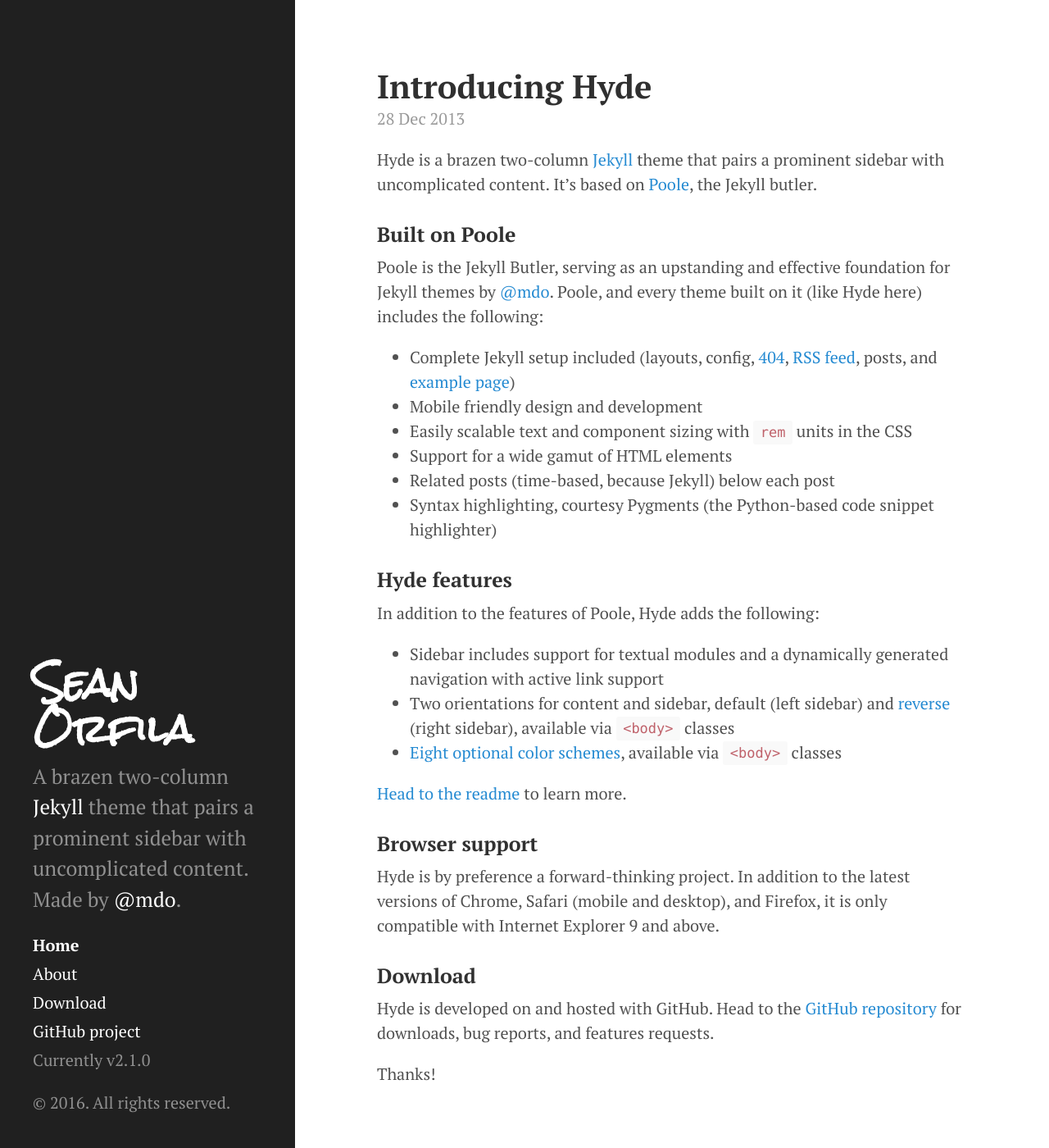
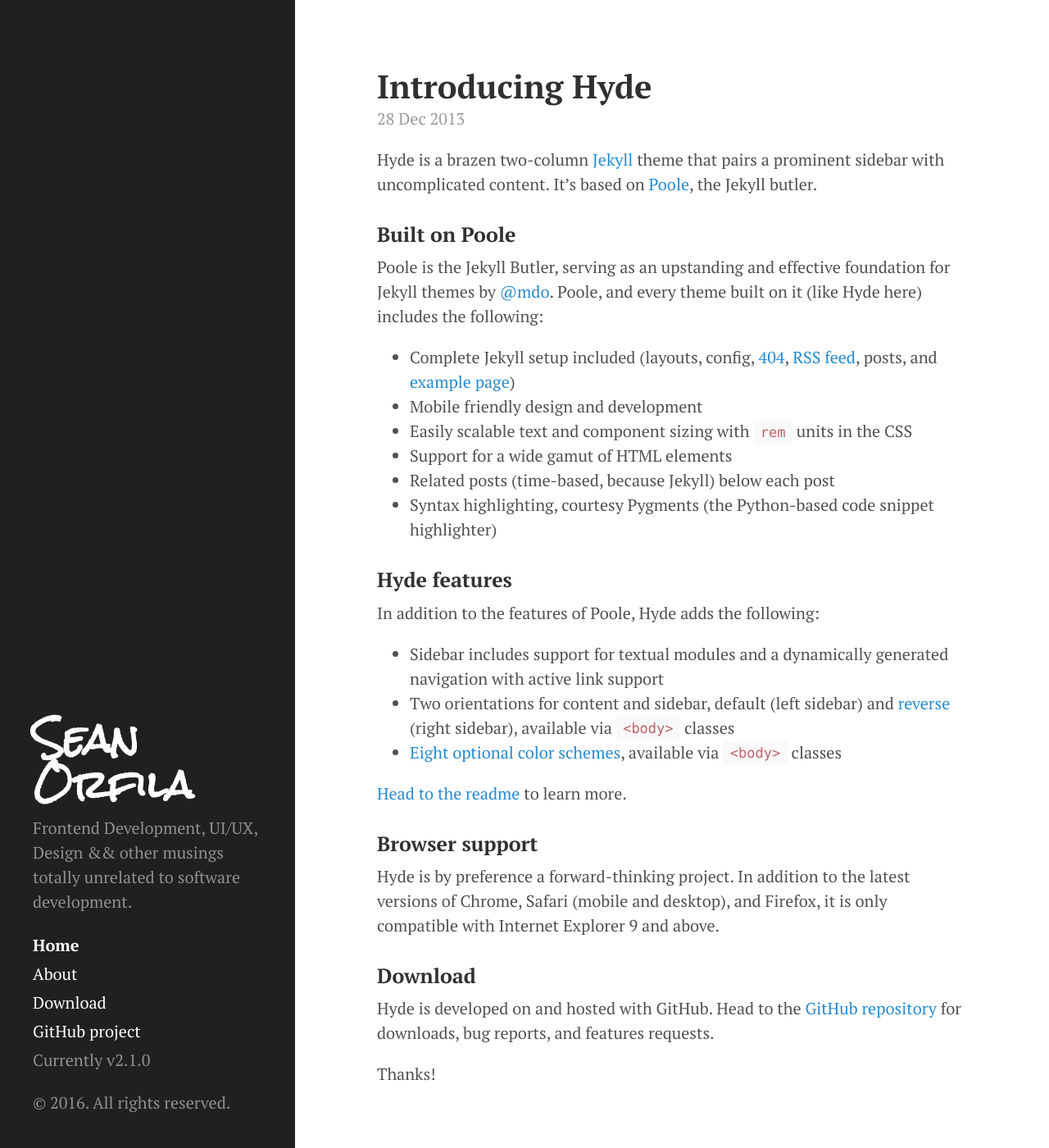
Before and after one commit to seandogg/blog_old, a Jekyll site: the page built from index.html, in a window 1280 px wide and 1400 px high. Shown: the whole window at 82% size. Built offline with Jekyll 4.4.1, drawn with Linux system fonts in a browser that asks for light colours; Markdown is read by kramdown in place of the engine named in the settings; the list of posts is cut into pages by our own code.

Commit message:
config updates and font reduction

```diff
--- a/_config.yml
+++ b/_config.yml
@@ -9,7 +9,7 @@ relative_permalinks: false
 # Setup
 title:            Sean Orfila
 tagline:          'Interwebz Extraordiarre'
-description:      'A brazen two-column <a href="http://jekyllrb.com" target="_blank">Jekyll</a> theme that pairs a prominent sidebar with uncomplicated content. Made by <a href="https://twitter.com/mdo" target="_blank">@mdo</a>.'
+description:      'Frontend Development, UI/UX, Design && other musings totally unrelated to software development.'
 url:              https://seandogg.github.io
 baseurl:          /
 
--- a/public/css/poole.css
+++ b/public/css/poole.css
@@ -259,8 +259,8 @@ tbody tr:nth-child(odd) th {
  */
 
 .lead {
-  font-size: 1.25rem;
-  font-weight: 300;
+  font-size: 1rem;
+  font-weight: 400;
 }
 
 
```
